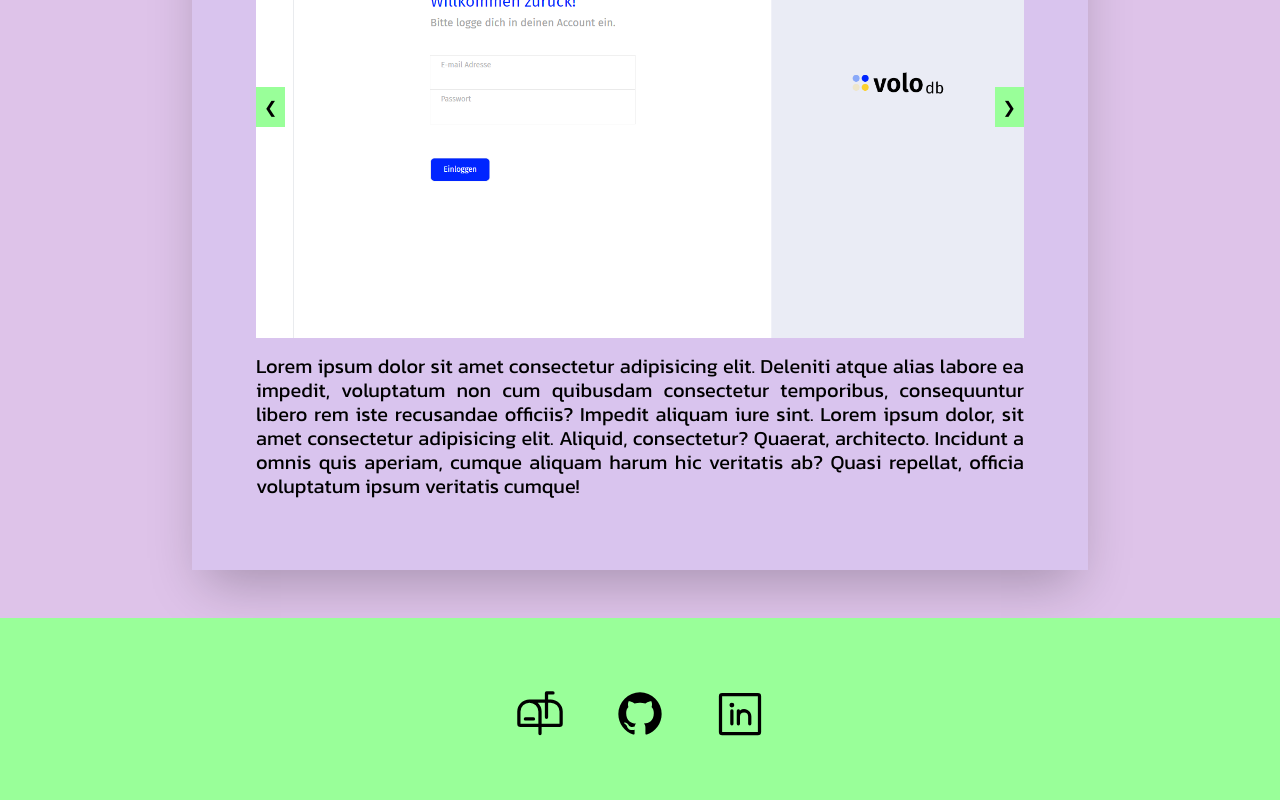
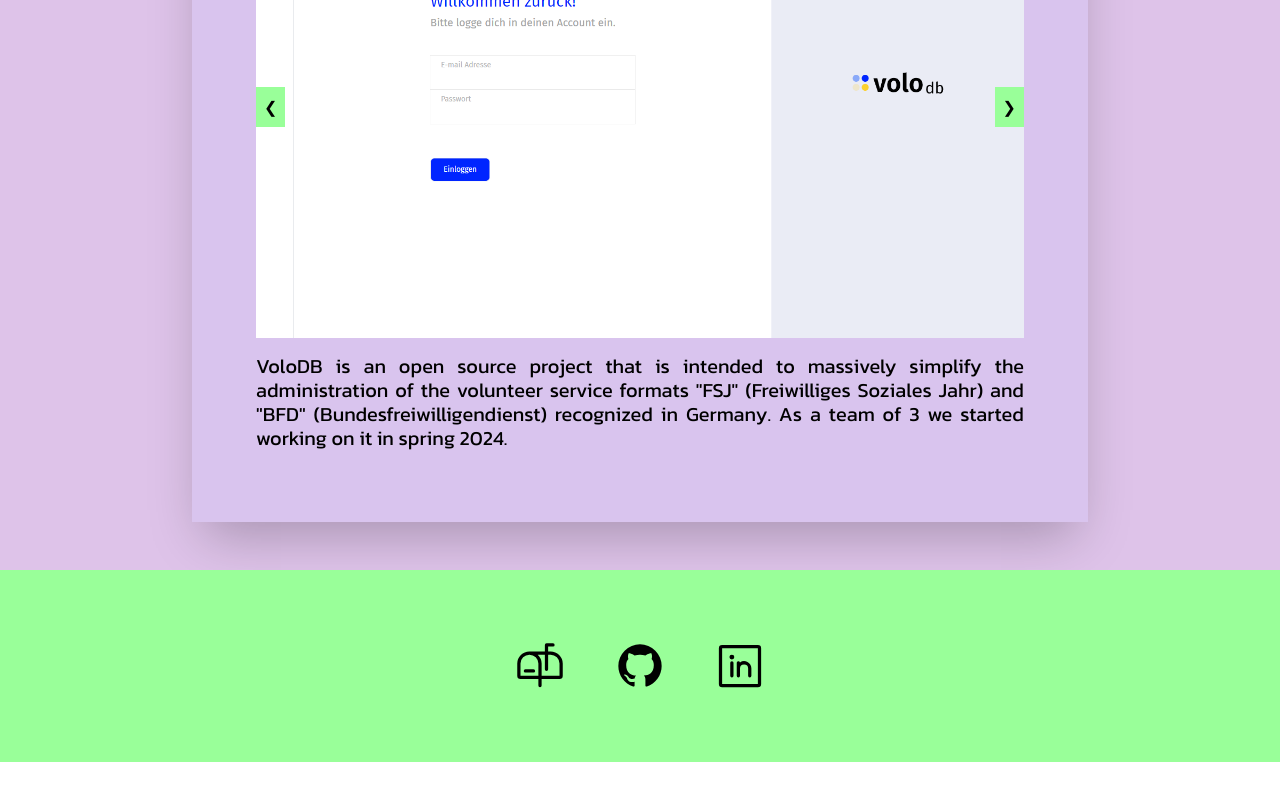
Before and after one commit to Artromi/Portfolio, a Vue app: page /#about in a window 1280 px wide. Shown: the part 1197-1997 px from the top of the page. After the commit the page ends 1959 px from the top, so only its background shows below. Built offline with nearby package versions, Linux system fonts and the light colour scheme.

Commit message:
fix: id and volo text

```diff
--- a/src/components/AboutMe.vue
+++ b/src/components/AboutMe.vue
@@ -1,5 +1,5 @@
 <template>
-  <section>
+  <section id="about">
     <div>
       <h1 class="text-8xl text-black" style="text-shadow: 2px 2px 8px #99ff99">Ari</h1>
       <h2 class="text-5xl text-black" style="text-shadow: 2px 2px 8px #99ff99">
--- a/src/components/ProjectCard.vue
+++ b/src/components/ProjectCard.vue
@@ -12,12 +12,10 @@
       </button>
     </div>
     <p class="text-black text-xl leading-6 py-4 text-justify">
-      Lorem ipsum dolor sit amet consectetur adipisicing elit. Deleniti atque alias labore ea
-      impedit, voluptatum non cum quibusdam consectetur temporibus, consequuntur libero rem iste
-      recusandae officiis? Impedit aliquam iure sint. Lorem ipsum dolor, sit amet consectetur
-      adipisicing elit. Aliquid, consectetur? Quaerat, architecto. Incidunt a omnis quis aperiam,
-      cumque aliquam harum hic veritatis ab? Quasi repellat, officia voluptatum ipsum veritatis
-      cumque!
+      VoloDB is an open source project that is intended to massively simplify the administration of
+      the volunteer service formats "FSJ" (Freiwilliges Soziales Jahr) and "BFD"
+      (Bundesfreiwilligendienst) recognized in Germany. As a team of 3 we started working on it in
+      spring 2024.
     </p>
   </div>
 </template>
```
